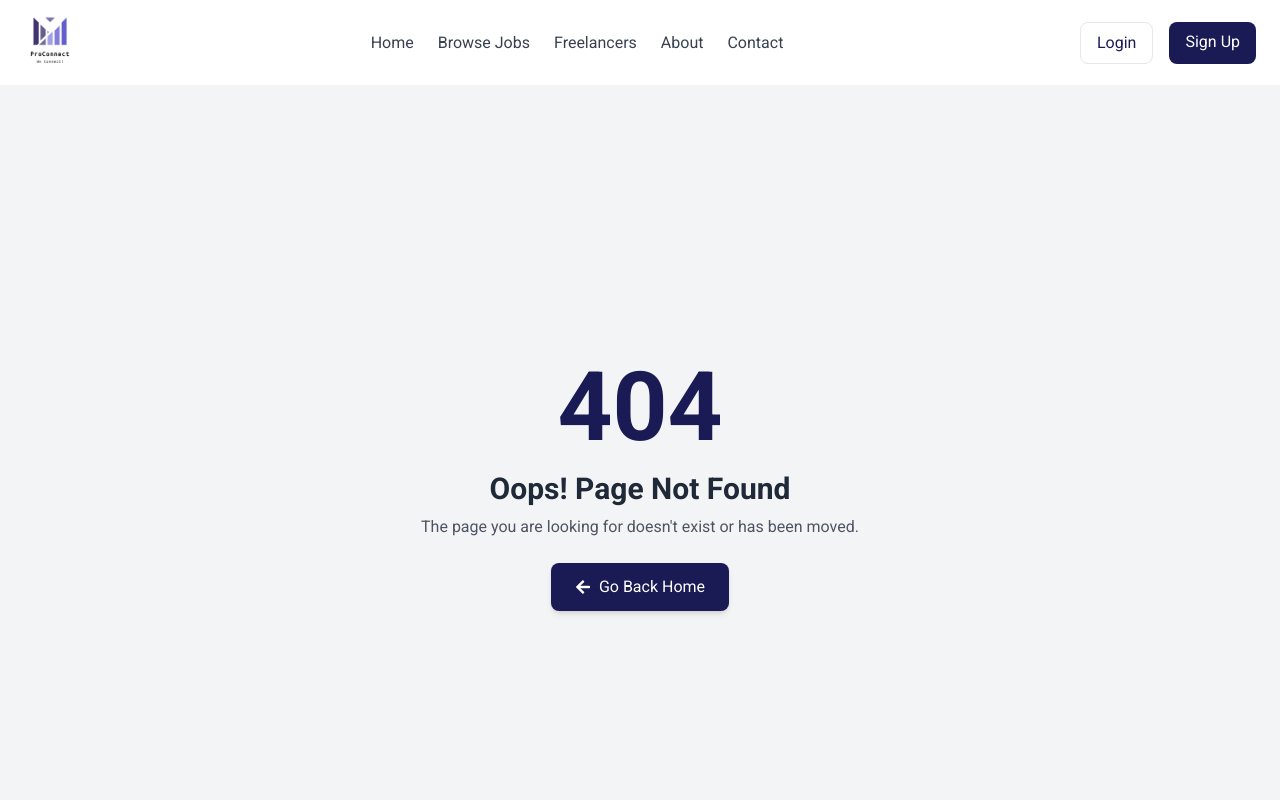
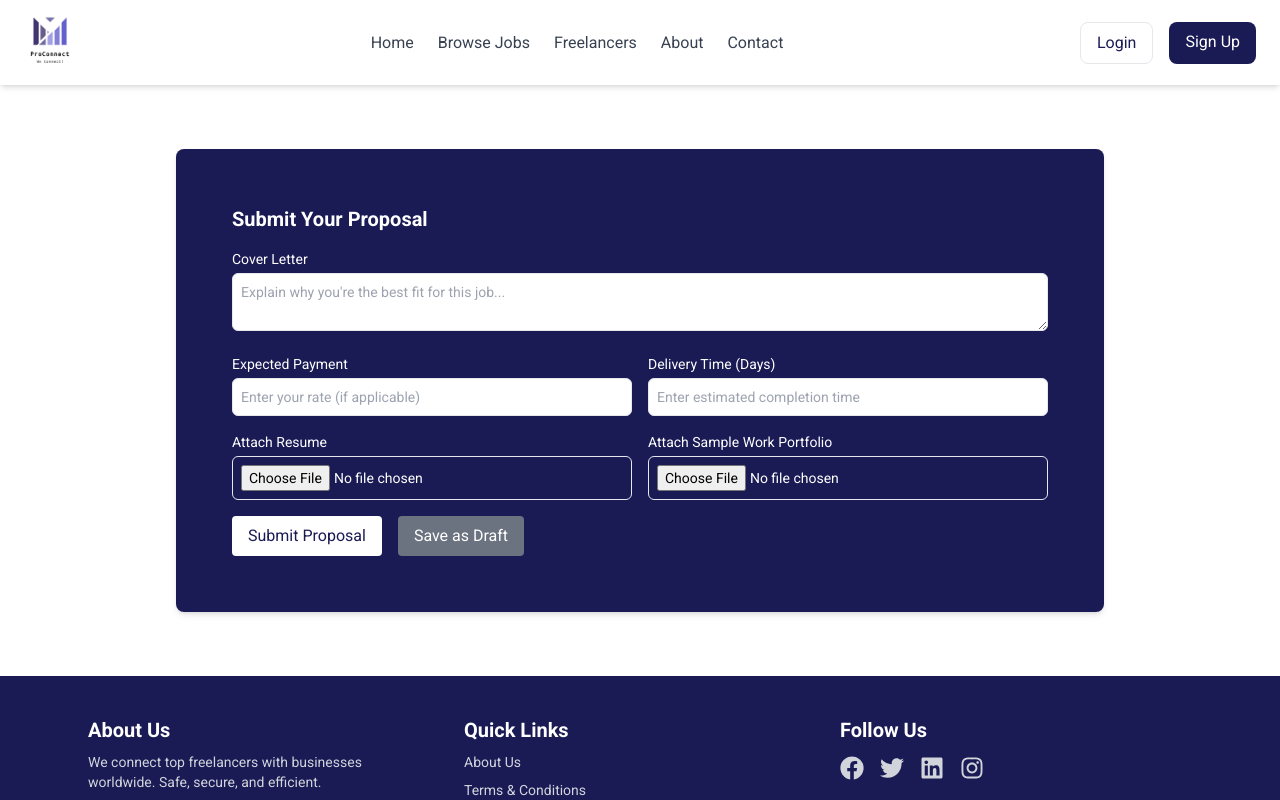
Before and after one commit to Bz14/Freelancing-System, a Next.js app in the folder Frontend/proconnect/: page /proposal in a window 1280 px wide. Before the commit this address had no page. Shown: the top 800 px of the page. Built offline with nearby package versions, Linux system fonts and the light colour scheme.

Commit message:
Proposal submit page implemented.

```diff
--- a/Frontend/proconnect/src/app/jobs/[id]/page.tsx
+++ b/Frontend/proconnect/src/app/jobs/[id]/page.tsx
@@ -48,7 +48,7 @@ const JobDetails = () => {
   };
 
   return (
-    <div className="container mx-auto px-4 py-6">
+    <div className="container mx-auto px-4 py-6 lg:w-3/4">
       <h1 className="text-xl lg:text-2xl font-bold mb-4 text-primary">
         {job.title}
       </h1>
--- /dev/null
+++ b/Frontend/proconnect/src/app/proposal/page.tsx
@@ -0,0 +1,116 @@
+"use client";
+import React, { useState } from "react";
+
+const SubmitProposal = () => {
+  const [proposal, setProposal] = useState({
+    coverLetter: "",
+    expectedPayment: "",
+    deliveryTime: "",
+    files: null,
+    answers: {},
+  });
+
+  const handleFileChange = (e) => {
+    setProposal({ ...proposal, files: e.target.files[0] });
+  };
+
+  const handleChange = (e) => {
+    setProposal({ ...proposal, [e.target.name]: e.target.value });
+  };
+
+  const handleSubmit = (e) => {
+    e.preventDefault();
+    console.log("Proposal submitted:", proposal);
+  };
+
+  return (
+    <div className="container mx-auto px-4 py-16 lg:w-3/4 ">
+      <div className="shadow-md rounded-lg p-14 bg-primary text-white">
+        <h2 className="text-xl font-semibold mb-4">Submit Your Proposal</h2>
+        <form onSubmit={handleSubmit} className="space-y-4">
+          <div>
+            <label className="block text-sm font-medium mb-1">
+              Cover Letter
+            </label>
+            <textarea
+              name="coverLetter"
+              value={proposal.coverLetter}
+              onChange={handleChange}
+              className="w-full p-2 border rounded-md outline-none text-sm text-secondary"
+              placeholder="Explain why you're the best fit for this job..."
+              required
+            />
+          </div>
+          <div className="grid grid-cols-2 gap-4">
+            <div>
+              <label className="block text-sm font-medium mb-1">
+                Expected Payment
+              </label>
+              <input
+                type="number"
+                name="expectedPayment"
+                value={proposal.expectedPayment}
+                onChange={handleChange}
+                className="w-full p-2 border rounded-md text-sm outline-none text-secondary"
+                placeholder="Enter your rate (if applicable)"
+              />
+            </div>
+            <div>
+              <label className="block text-sm font-medium mb-1">
+                Delivery Time (Days)
+              </label>
+              <input
+                type="number"
+                name="deliveryTime"
+                value={proposal.deliveryTime}
+                onChange={handleChange}
+                className="w-full p-2 border rounded-md text-sm outline-none text-secondary"
+                placeholder="Enter estimated completion time"
+                required
+              />
+            </div>
+          </div>
+          <div className="grid grid-cols-2 gap-4">
+            <div>
+              <label className="block text-sm font-medium mb-1">
+                Attach Resume
+              </label>
+              <input
+                type="file"
+                onChange={handleFileChange}
+                className="w-full p-2 border rounded-md text-sm"
+              />
+            </div>
+            <div>
+              <label className="block text-sm font-medium mb-1">
+                Attach Sample Work Portfolio
+              </label>
+              <input
+                type="file"
+                onChange={handleFileChange}
+                className="w-full p-2 border rounded-md text-sm"
+              />
+            </div>
+          </div>
+
+          <div className="flex space-x-4 mt-6">
+            <button
+              type="submit"
+              className="bg-white text-primary px-4 py-2 rounded hover:bg-gray-300"
+            >
+              Submit Proposal
+            </button>
+            <button
+              type="button"
+              className="bg-gray-500 text-white px-4 py-2 rounded hover:bg-gray-700"
+            >
+              Save as Draft
+            </button>
+          </div>
+        </form>
+      </div>
+    </div>
+  );
+};
+
+export default SubmitProposal;
```
